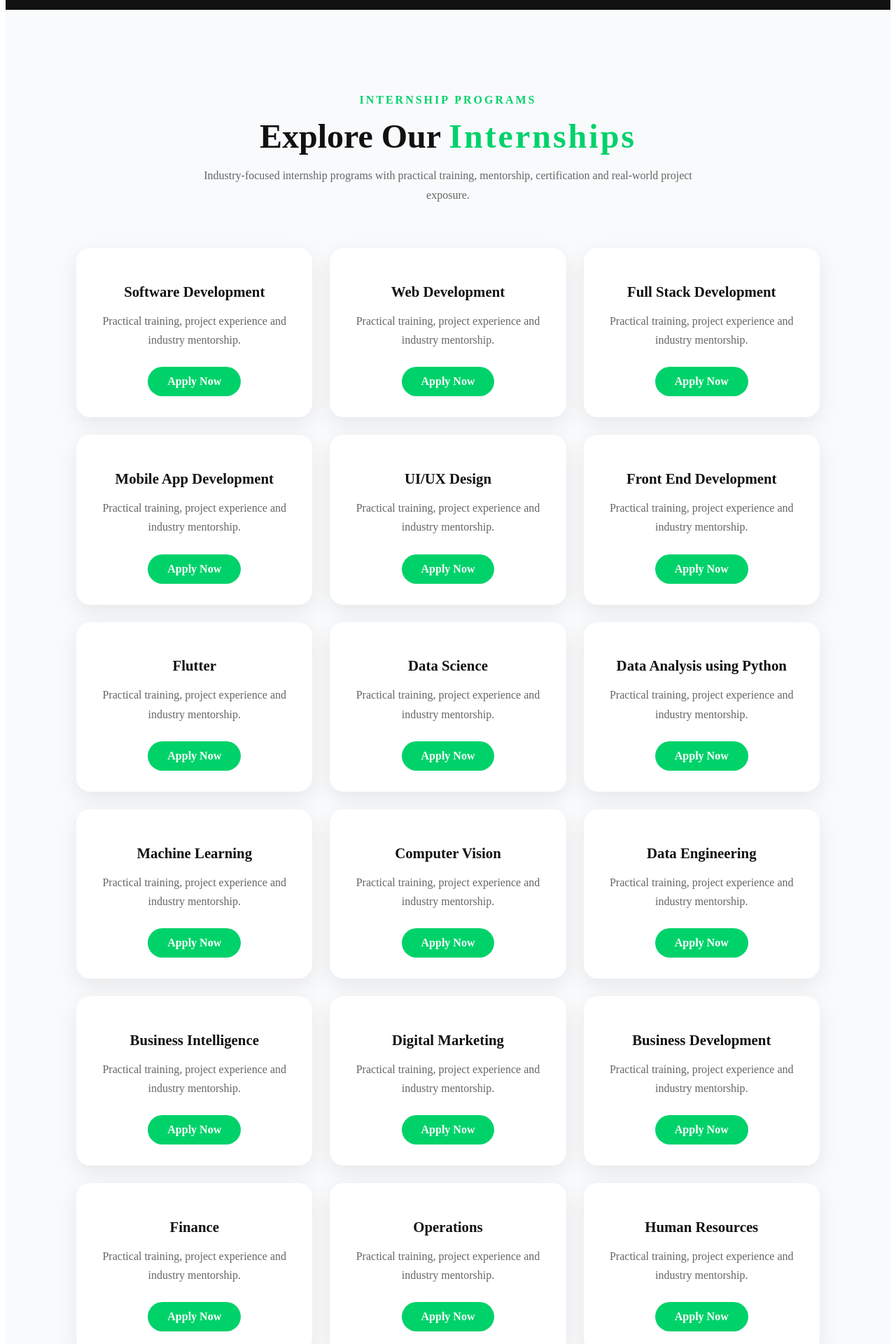
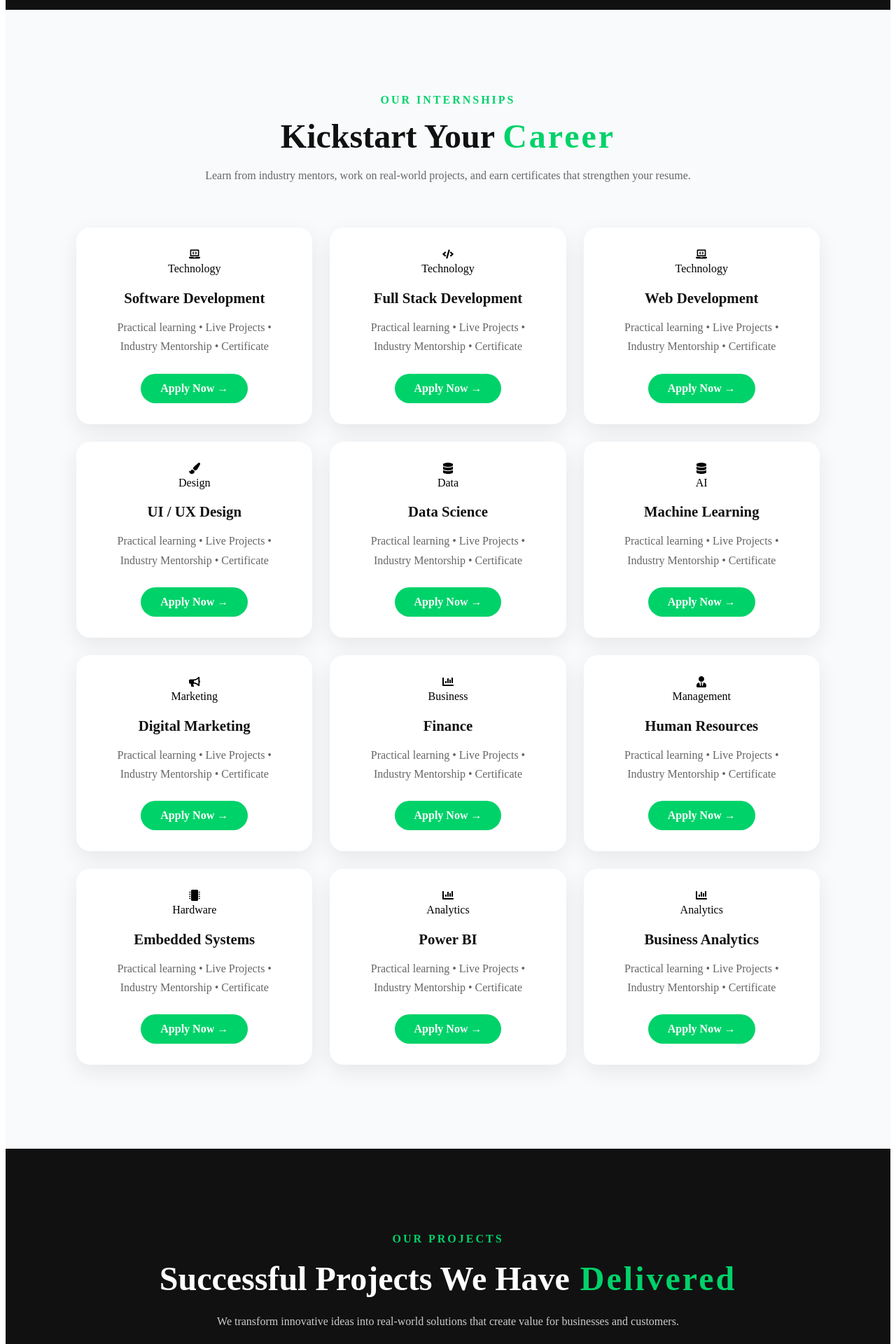
Before and after one commit to Shaikumar2005/Projects-360, a React (Vite) app: page / in a window 1280 px wide. Shown: the part 3700-5620 px from the top of the page at 70% size. Built offline with nearby package versions, Linux system fonts and the light colour scheme.

Commit message:
code change in internships

```diff
--- a/src/components/Internships/Internships.jsx
+++ b/src/components/Internships/Internships.jsx
@@ -1,77 +1,108 @@
 import "./Internships.css";
+import {
+  FaLaptopCode,
+  FaChartBar,
+  FaBullhorn,
+  FaUserTie,
+  FaMicrochip,
+  FaCode,
+  FaPaintBrush,
+  FaDatabase,
+} from "react-icons/fa";
 
-const formLink =
-  "https://forms.gle/rim1wKiQ8X6MtNAY6";
+const formLink = "https://forms.gle/rim1wKiQ8X6MtNAY6";
 
 const internships = [
-  "Software Development",
-  "Web Development",
-  "Full Stack Development",
-  "Mobile App Development",
-  "UI/UX Design",
-  "Front End Development",
-  "Flutter",
-  "Data Science",
-  "Data Analysis using Python",
-  "Machine Learning",
-  "Computer Vision",
-  "Data Engineering",
-  "Business Intelligence",
-  "Digital Marketing",
-  "Business Development",
-  "Finance",
-  "Operations",
-  "Human Resources",
-  "Data Analysis Using MS Excel",
-  "Power BI",
-  "Tableau",
-  "Business Analytics",
-  "Data Reporting",
-  "Financial Data",
-  "Healthcare Data",
-  "Java Developer",
-  "Python Developer",
-  "Java Script Developer",
-  ".Net Developer",
-  "iOS Developer",
-  "C/C++",
-  "IOT Development",
-  "Embedded Systems",
-  "Quality Assurance",
-  "Technical Writing",
-  "Customer Support",
-  "Content Creation",
-  "Business Process Outsourcing",
-  "Auto CAD"
+  {
+    title: "Software Development",
+    icon: <FaLaptopCode />,
+    category: "Technology",
+  },
+  {
+    title: "Full Stack Development",
+    icon: <FaCode />,
+    category: "Technology",
+  },
+  {
+    title: "Web Development",
+    icon: <FaLaptopCode />,
+    category: "Technology",
+  },
+  {
+    title: "UI / UX Design",
+    icon: <FaPaintBrush />,
+    category: "Design",
+  },
+  {
+    title: "Data Science",
+    icon: <FaDatabase />,
+    category: "Data",
+  },
+  {
+    title: "Machine Learning",
+    icon: <FaDatabase />,
+    category: "AI",
+  },
+  {
+    title: "Digital Marketing",
+    icon: <FaBullhorn />,
+    category: "Marketing",
+  },
+  {
+    title: "Finance",
+    icon: <FaChartBar />,
+    category: "Business",
+  },
+  {
+    title: "Human Resources",
+    icon: <FaUserTie />,
+    category: "Management",
+  },
+  {
+    title: "Embedded Systems",
+    icon: <FaMicrochip />,
+    category: "Hardware",
+  },
+  {
+    title: "Power BI",
+    icon: <FaChartBar />,
+    category: "Analytics",
+  },
+  {
+    title: "Business Analytics",
+    icon: <FaChartBar />,
+    category: "Analytics",
+  },
 ];
 
 function Internships() {
   return (
     <section className="internships" id="internships">
-
       <div className="internships-header">
-        <span>INTERNSHIP PROGRAMS</span>
+        <span>OUR INTERNSHIPS</span>
 
         <h2>
-          Explore Our <span>Internships</span>
+          Kickstart Your <span>Career</span>
         </h2>
 
         <p>
-          Industry-focused internship programs with practical training,
-          mentorship, certification and real-world project exposure.
+          Learn from industry mentors, work on real-world projects, and earn
+          certificates that strengthen your resume.
         </p>
       </div>
 
       <div className="internship-grid">
-
         {internships.map((item, index) => (
           <div className="internship-card" key={index}>
+            <div className="icon">{item.icon}</div>
 
-            <h3>{item}</h3>
+            <span className="badge">{item.category}</span>
+
+            <h3>{item.title}</h3>
 
             <p>
-              Practical training, project experience and
-              industry mentorship.
+              Practical learning • Live Projects • Industry Mentorship •
+              Certificate
             </p>
 
             <a
@@ -80,14 +111,11 @@ function Internships() {
               rel="noreferrer"
               className="apply-btn"
             >
-              Apply Now
+              Apply Now →
             </a>
-
           </div>
         ))}
-
       </div>
-
     </section>
   );
 }
```
